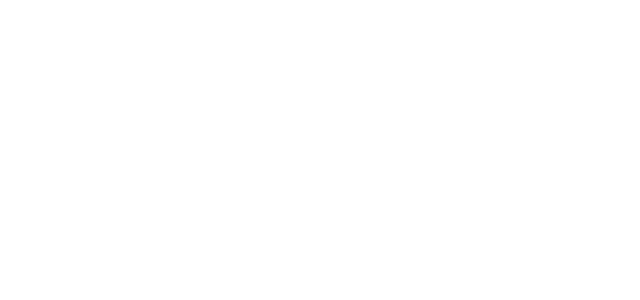
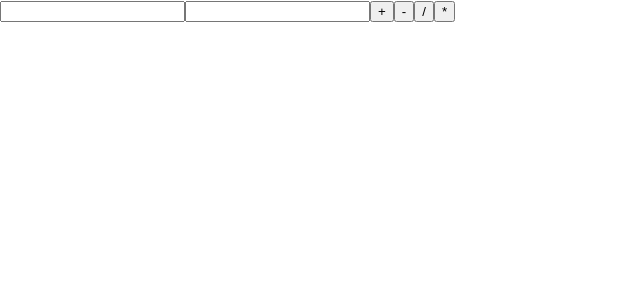
Before and after one commit to Sanjybek/course-react-home-work, a React (Create React App) app: page / in a window 1280 px wide. Shown: the top 300 px of the page, without its empty margins (0-640 px from the left). Built offline with nearby package versions, Linux system fonts and the light colour scheme.

Commit message:
Calculator

```diff
--- a/src/App.jsx
+++ b/src/App.jsx
@@ -1,9 +1,11 @@
 import './App.css';
+import Calculator from './Components/Calculator/Calculator';
 
 
 function App() {
   return (
    <>
+      <Calculator/>
    </>
   );
 }
--- /dev/null
+++ b/src/Components/Calculator/Calculator.jsx
@@ -0,0 +1,35 @@
+import { useState } from "react"
+
+function Calculator() {
+    const [input1, setInput1] = useState('');
+    const [input2, setInput2] = useState('');
+    const [result, setResult] = useState('');
+
+
+
+        const сalculator = (operator) => {
+            if (operator === '+') {
+                setResult(Number(input1) + Number(input2));
+            } else if (operator === '-') {
+                setResult(Number(input1) - Number(input2));
+            } else if (operator === '/') {
+                setResult(Number(input1) / Number(input2));
+            } else if (operator === '*') {
+                setResult(Number(input1) * Number(input2));
+            }
+        };
+
+    return (
+        <div>
+            <input type="text" onChange={(e) => setInput1(e.target.value)} />
+            <input type="text" onChange={(e) => setInput2(e.target.value)} />
+            <button onClick={() => сalculator('+')}>+</button>
+            <button onClick={() => сalculator('-')}>-</button>
+            <button onClick={() => сalculator('/')}>/</button>
+            <button onClick={() => сalculator('*')}>*</button>
+            <h3>{result}</h3>
+        </div>
+    );
+}
+
+export default Calculator;
```
